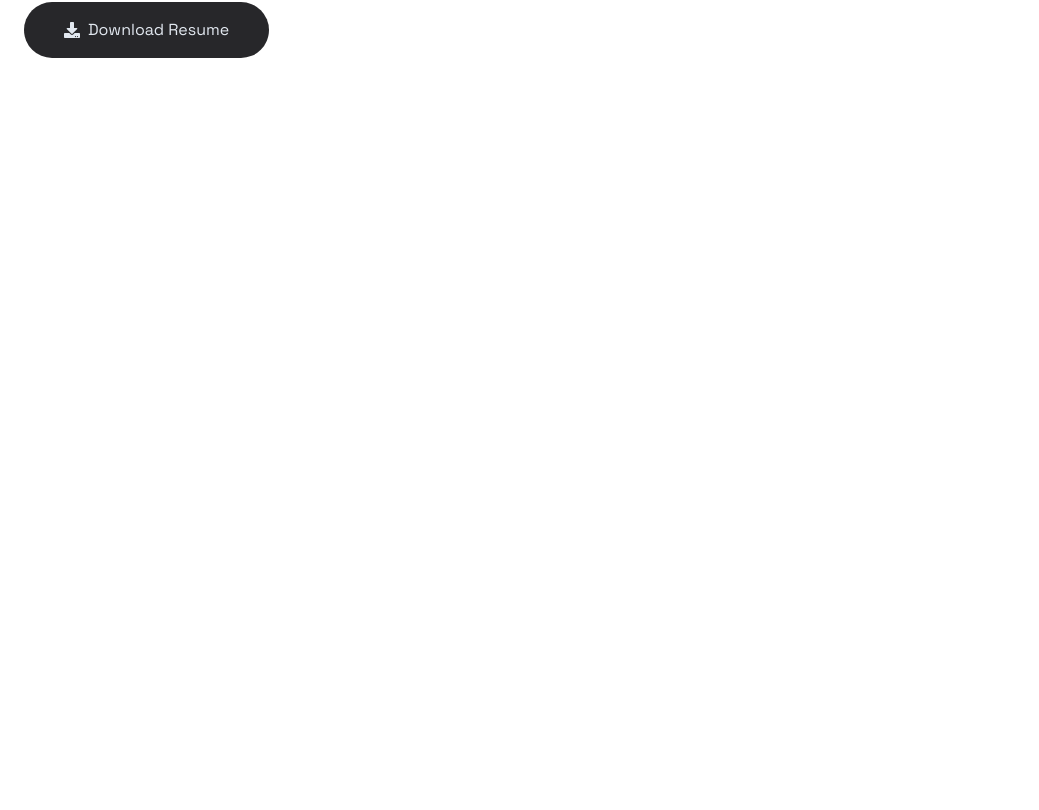
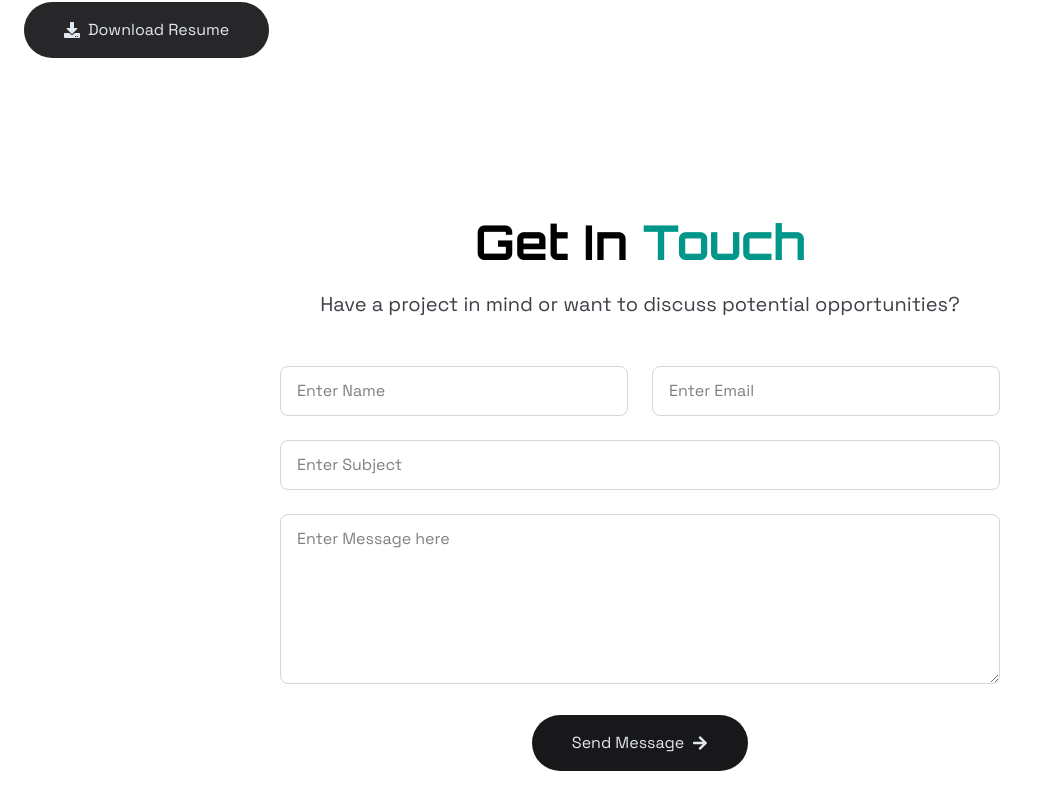
Before and after one commit to JonayedAlHabib/Porfolio, a React (Vite) app: page / in a window 1280 px wide. Shown: the part 2760-3570 px from the top of the page, without its empty margins (0-1039 px from the left). Before the commit the page ends 2898 px from the top, so only its background shows below. Built offline with nearby package versions, Linux system fonts and the light colour scheme.

Commit message:
feat: add Contact component to Home page

```diff
--- a/src/pages/Home.jsx
+++ b/src/pages/Home.jsx
@@ -4,6 +4,7 @@ import Hero from '../components/Hero'
 import Work from '../components/Work';
 import Skill from '../components/Skill'
 import About from '../components/About';
+import Contact from '../components/Contact'
 const Home = () => {
   return (
     <div>
@@ -12,6 +13,7 @@ const Home = () => {
       <Work />
       <Skill />
       <About />
+      <Contact />
     </div>
   )
 }
```
